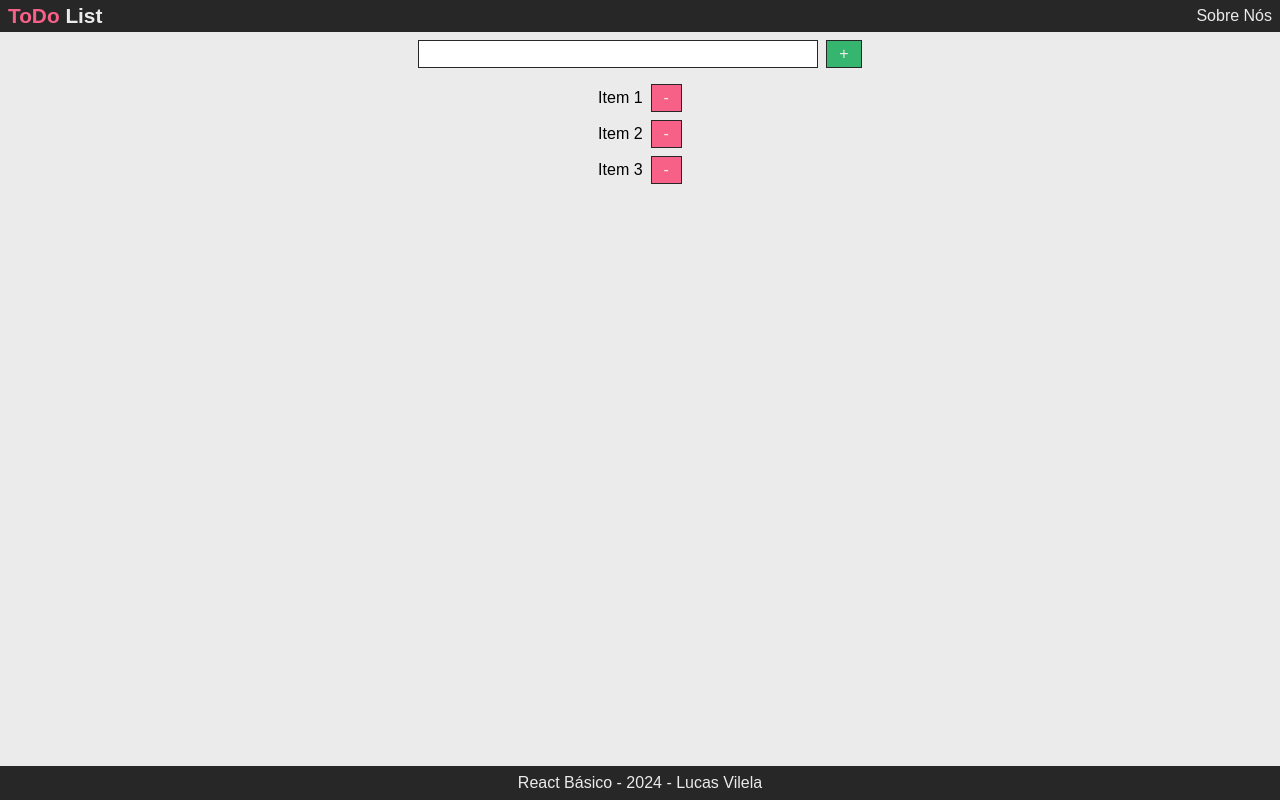
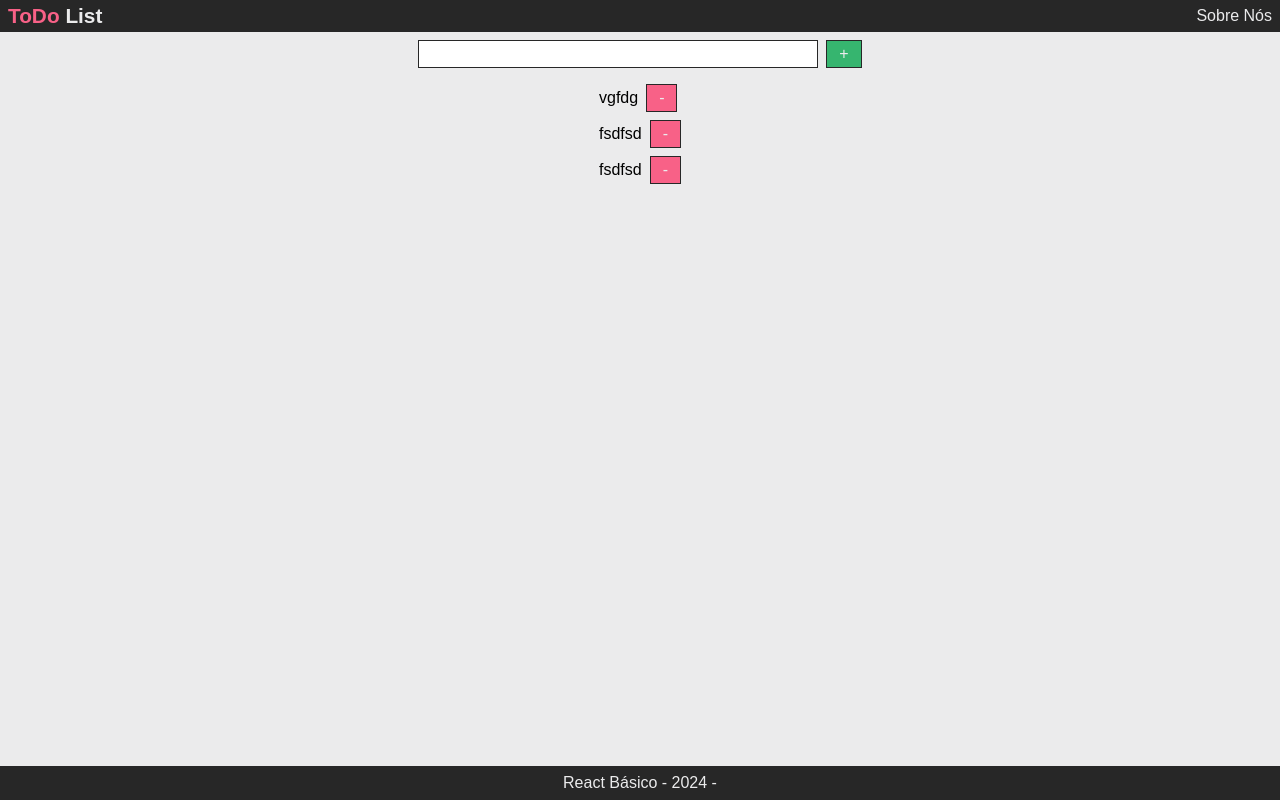
Before and after one commit to lucasvilela91/ToDo-List, a React (Vite) app in the folder vite-project/: page / in a window 1280 px wide. Built offline with nearby package versions, Linux system fonts and the light colour scheme; data requests are answered from the project's data file.

Commit message:
Integração com o Backend

```diff
--- /dev/null
+++ b/vite-project/db.json
@@ -0,0 +1,16 @@
+{
+  "tarefas": [
+    {
+      "id": "4ce9",
+      "nome": "vgfdg"
+    },
+    {
+      "id": "00a6",
+      "nome": "fsdfsd"
+    },
+    {
+      "id": "4623",
+      "nome": "fsdfsd"
+    }
+  ]
+}
--- a/vite-project/package.json
+++ b/vite-project/package.json
@@ -10,6 +10,8 @@
     "preview": "vite preview"
   },
   "dependencies": {
+    "axios": "^1.6.8",
+    "json-server": "^1.0.0-alpha.23",
     "react": "^18.2.0",
     "react-dom": "^18.2.0"
   },
--- a/vite-project/src/components/FormCriarTarefa/FormCriarTarefa.jsx
+++ b/vite-project/src/components/FormCriarTarefa/FormCriarTarefa.jsx
@@ -1,24 +1,24 @@
-import { useState } from "react";
+import { useState } from 'react';
 
-import { Botao, CampoTexto, TIPO_BOTAO } from "../../components";
-import { useAppContext } from "../../hooks";
+import { Botao, CampoTexto, Loading } from '../../components';
+import { useAppContext } from '../../hooks';
 
-import style from "./FormCriarTarefa.module.css";
+import style from './FormCriarTarefa.module.css';
 
 const FormCriarTarefa = () => {
-  const { adicionarTarefa } = useAppContext();
+  const { adicionarTarefa, loadingAdicionarTarefa } = useAppContext();
 
-  const [nomeTarefa, setNomeTarefa] = useState("");
+  const [nomeTarefa, setNomeTarefa] = useState('');
 
   const onChangeNomeTarefa = (event) => {
     setNomeTarefa(event.currentTarget.value);
   };
 
-  const submeterFormulario = (event) => {
+  const onSubmitFormCriarTarefa = (event) => {
     event.preventDefault();
 
-    if (!nomeTarefa) {
-        return;
+    if(!nomeTarefa) {
+      return;
     }
 
     adicionarTarefa(nomeTarefa);
@@ -27,9 +27,12 @@ const FormCriarTarefa = () => {
   };
 
   return (
-    <form className={style.FormCriarTarefa} onSubmit={submeterFormulario}>
-      <CampoTexto value={nomeTarefa} onChange={onChangeNomeTarefa} />
-      <Botao texto="+" />
+    <form className={style.FormCriarTarefa} onSubmit={onSubmitFormCriarTarefa}>
+      <CampoTexto
+        value={nomeTarefa}
+        onChange={onChangeNomeTarefa}
+      />
+      <Botao texto={loadingAdicionarTarefa ? <Loading /> : '+'} />
     </form>
   );
 };
--- a/vite-project/src/components/ListaTarefas/ListaTarefas.jsx
+++ b/vite-project/src/components/ListaTarefas/ListaTarefas.jsx
@@ -1,17 +1,32 @@
-import { useAppContext } from "../../hooks";
+import { Loading } from '../../components';
+import { useAppContext } from '../../hooks';
 
-import { ListaTarefasItem } from "./ListaTarefasItem";
+import { ListaTarefasItem } from './ListaTarefasItem';
 
-import style from "./ListaTarefas.module.css";
+import style from './ListaTarefas.module.css';
 
 const ListaTarefas = () => {
-  const { tarefas } = useAppContext();
+  const { tarefas, loadingCarregarTarefas } = useAppContext();
 
   return (
     <ul className={style.ListaTarefas}>
-      {!tarefas.length && <p>Não há tarefas cadastradas...</p>}
-      {tarefas.map((item) => (
-        <ListaTarefasItem key={item.id} id={item.id} nome={item.nome} />
+      {loadingCarregarTarefas && (
+        <p>
+          Carregando...
+          <Loading />
+        </p>
+      )}
+
+      {!loadingCarregarTarefas && !tarefas.length && (
+        <p>A lista está vazia</p>
+      )}
+
+      {tarefas.map(tarefa => (
+        <ListaTarefasItem
+          key={tarefa.id}
+          id={tarefa.id}
+          nome={tarefa.nome}
+        />
       ))}
     </ul>
   );
--- a/vite-project/src/components/ListaTarefas/ListaTarefasItem/ListaTarefasItem.jsx
+++ b/vite-project/src/components/ListaTarefas/ListaTarefasItem/ListaTarefasItem.jsx
@@ -1,33 +1,46 @@
-import { useState } from "react";
+import { useState } from 'react';
 
-import { useAppContext } from "../../../hooks";
-import { Botao, CampoTexto, TIPO_BOTAO } from "../../../components";
+import { Botao, CampoTexto, Loading, TIPO_BOTAO } from '../../../components';
+import { useAppContext } from '../../../hooks';
 
-import style from "./ListaTarefasItem.module.css";
+import style from './ListaTarefasItem.module.css';
 
 const ListaTarefasItem = (props) => {
   const { id, nome } = props;
 
+  const { editarTarefa, removerTarefa, loadingEditarTarefa, loadingRemoverTarefa } = useAppContext();
+
   const [estaEditando, setEstaEditando] = useState(false);
 
-  const { editarTarefa, removerTarefa } = useAppContext();
+  const onBlurEditarTarefa = (event) => {
+    const tarefa = {
+      id,
+      nome: event.currentTarget.value,
+    };
+
+    editarTarefa(tarefa);
+    setEstaEditando(false);
+  };
+
+  const temRemocaoPendente = loadingRemoverTarefa == id;
+  const temEdicaoPendente = loadingEditarTarefa == id;
 
   return (
     <li className={style.ListaTarefasItem}>
- {estaEditando && (
-        <CampoTexto
-          defaultValue={nome}
-          onChange={event => editarTarefa(id, event.currentTarget.value)}
-          onBlur={() => setEstaEditando(false)}
-          autoFocus
-        />
+      {(estaEditando || temEdicaoPendente) && (
+        <CampoTexto defaultValue={nome} onBlur={onBlurEditarTarefa} autoFocus />
       )}
-      {!estaEditando && (
-        <span onDoubleClick={() => setEstaEditando(true)}>{nome}</span>
+
+      {!temEdicaoPendente && !estaEditando && (
+          <span onDoubleClick={() => setEstaEditando(true)}>{nome}</span>
+      )}
+
+      {temEdicaoPendente && (
+        <Loading />
       )}
 
       <Botao
-        texto="-"
+        texto={temRemocaoPendente ? <Loading /> : '-'}
         tipo={TIPO_BOTAO.SECUNDARIO}
         onClick={() => removerTarefa(id)}
       />
--- /dev/null
+++ b/vite-project/src/components/Loading/Loading.jsx
@@ -0,0 +1,12 @@
+import style from './Loading.module.css';
+
+const Loading = () => {
+
+    return (
+        <span className={style.Loading}>
+            &#8987;
+        </span>
+    );
+};
+
+export { Loading };
--- /dev/null
+++ b/vite-project/src/components/Loading/Loading.module.css
@@ -0,0 +1,3 @@
+.Loading {
+    font-size: 0.8rem;
+}
--- /dev/null
+++ b/vite-project/src/components/Loading/index.js
@@ -0,0 +1 @@
+export * from './Loading';
--- a/vite-project/src/components/index.js
+++ b/vite-project/src/components/index.js
@@ -3,5 +3,6 @@ export * from './Cabecalho';
 export * from './CampoTexto';
 export * from './Conteudo';
 export * from './FormCriarTarefa';
+export * from './ListaTarefas';
+export * from './Loading';
 export * from './Rodape';
-export * from './ListaTarefas';
--- a/vite-project/src/contexts/AppContext.jsx
+++ b/vite-project/src/contexts/AppContext.jsx
@@ -1,69 +1,98 @@
-import { useState } from "react";
-import { createContext } from "react";
+import { createContext, useEffect, useState } from 'react';
+
+import { api } from '../services';
 
 export const AppContext = createContext({});
 
 export const AppContextProvider = (props) => {
-    const  { children }  = props;
+  const { children } = props;
 
-    const [criador, setCriador] = useState('Lucas Vilela');
+  const [tarefas, setTarefas] = useState([]);
+  const [loadingCarregarTarefas, setLoadingCarregarTarefas] = useState(true);
+  const [loadingAdicionarTarefa, setLoadingAdicionarTarefa] = useState(false);
+  const [loadingEditarTarefa, setLoadingEditarTarefa] = useState(null);
+  const [loadingRemoverTarefa, setLoadingRemoverTarefa] = useState(null);
 
-    const [tarefas, setTarefas] = useState ([
-        {id: 1, nome: 'Item 1' },
-        {id: 2, nome: 'Item 2' },
-        {id: 3, nome: 'Item 3' },
-    ]);
+  const adicionarTarefa = async (nomeTarefa) => {
+    setLoadingAdicionarTarefa(true);
 
-    const adicionarTarefa = (nomeTarefa) => {
-        setTarefas(estadoAtual => {
-            const tarefa = {
-                id: estadoAtual.length + 1,
+    const { data: tarefa } = await api.post('/tarefas', {
       nome: nomeTarefa,
-            }
+    });
 
+    setTarefas((estadoAtual) => {
       return [
         ...estadoAtual,
         tarefa,
       ];
     });
+
+    setLoadingAdicionarTarefa(false);
   };
 
-    const removerTarefa = (idTarefa) => {
-        setTarefas(estadoAtual => {
-            const tarefasAtualizadas = estadoAtual.filter(tarefa => tarefa.id !== idTarefa);
+  const removerTarefa = async (idTarefa) => {
+    setLoadingRemoverTarefa(idTarefa);
+
+    await api.delete(`/tarefas/${idTarefa}`);
+
+    setTarefas((estadoAtual) => {
+      const tarefasAtualizadas = estadoAtual.filter((tarefa) => tarefa.id != idTarefa);
 
       return [
         ...tarefasAtualizadas,
       ];
     });
+
+    setLoadingRemoverTarefa(null);
   };
 
-    const editarTarefa = (idTarefa, nomeTarefa) => {
-        setTarefas(estadoAtual => {
-          const tarefasAtualizadas = estadoAtual.map(tarefa => {
-            return tarefa.id == idTarefa ? {
+  const editarTarefa = async (tarefa) => {
+    const { id, nome } = tarefa;
+
+    setLoadingEditarTarefa(id);
+
+    await api.put(`/tarefas/${id}`, {
+      nome,
+    });
+
+    setTarefas((estadoAtual) => {
+      const tarefasAtualizadas = estadoAtual.map((tarefa) => {
+        return tarefa.id == id ? {
           ...tarefa,
-              nome: nomeTarefa,
+          nome: nome,
         } : tarefa;
       });
 
-          return [
-            ...tarefasAtualizadas,
-          ];
+      return [...tarefasAtualizadas];
     });
+
+    setLoadingEditarTarefa(null);
   };
 
+  const carregarTarefas = async () => {
+    const { data = [] } = await api.get('/tarefas');
+    setTarefas(data);
+    setLoadingCarregarTarefas(false);
+  };
 
+  useEffect(() => {
+    carregarTarefas();
+  }, []);
 
   return (
-        <AppContext.Provider value={{
-            criador,
+    <AppContext.Provider
+      value={{
+        nomeUsuario: 'Lucas Vilela',
         tarefas,
         adicionarTarefa,
         removerTarefa,
         editarTarefa,
-
-        }}>
+        loadingCarregarTarefas,
+        loadingAdicionarTarefa,
+        loadingEditarTarefa,
+        loadingRemoverTarefa,
+      }}
+    >
       {children}
     </AppContext.Provider>
   );
--- /dev/null
+++ b/vite-project/src/services/api.js
@@ -0,0 +1,5 @@
+import axios from "axios";
+
+export const api = axios.create({
+    baseURL: "http://localhost:3000",
+});
--- /dev/null
+++ b/vite-project/src/services/index.js
@@ -0,0 +1 @@
+export * from './api';
```
Also changed, not shown: 1 other file (tests, documents, lock files or other folders). Lines whose indentation alone changed are shown as unchanged.
